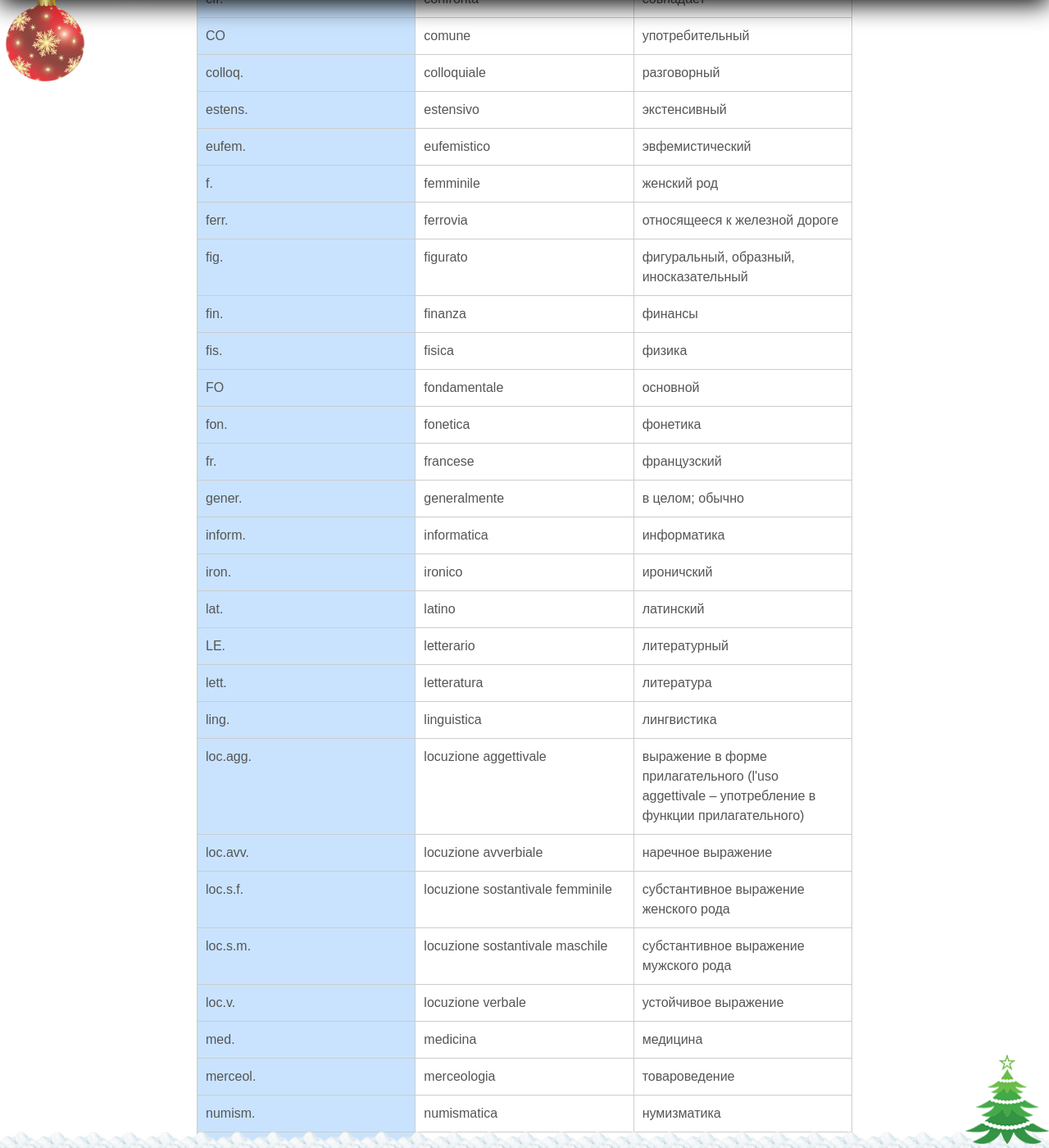
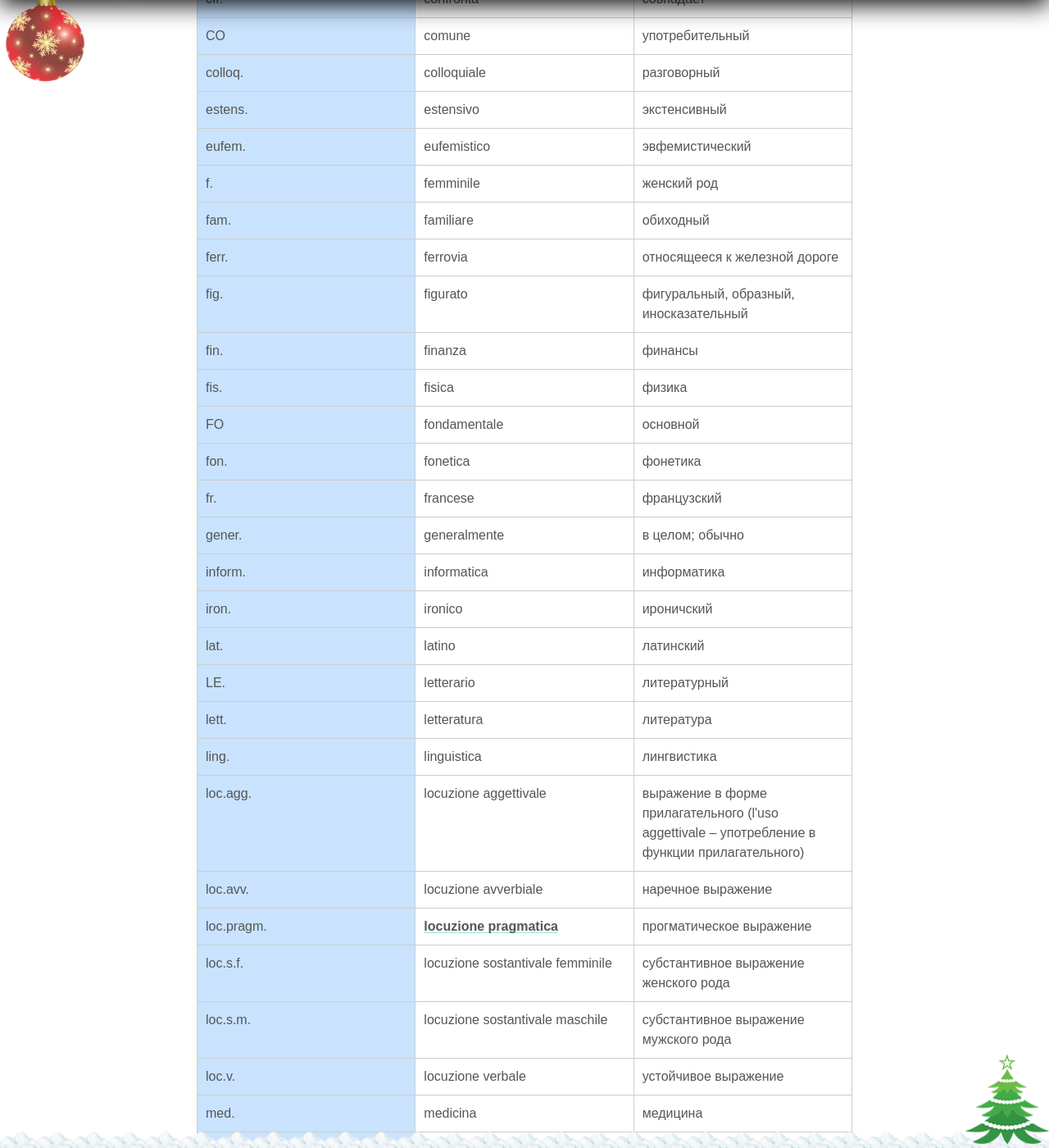
Before and after one commit to postolny/postolny.github.io, a Jekyll site: the page built from _pages/abbreviazioni.md, in a window 1280 px wide and 1400 px high, scrolled down 1340 px. Shown: the whole window at 82% size. Built offline with Jekyll 4.4.1, drawn with Linux system fonts in a browser that asks for light colours; nearby versions of some CDN libraries.

Commit message:
Add files via upload

```diff
--- a/_pages/abbreviazioni.md
+++ b/_pages/abbreviazioni.md
@@ -28,6 +28,7 @@ In questa pagina vi metterò una lista delle abbreviazioni che potete trovare ne
 |estens.|estensivo|экстенсивный|
 |eufem.|eufemistico|эвфемистический|
 |f.|femminile|женский род|
+|fam.|familiare|обиходный|
 |ferr.|ferrovia|относящееся к железной дороге|
 |fig.|figurato|фигуральный, образный, иносказательный|
 |fin.|finanza|финансы|
@@ -44,6 +45,7 @@ In questa pagina vi metterò una lista delle abbreviazioni che potete trovare ne
 |ling.|linguistica|лингвистика|
 |loc.agg.|locuzione aggettivale|выражение в форме прилагательного (l'uso aggettivale – употребление в функции прилагательного)|
 |loc.avv.|locuzione avverbiale|наречное выражение|
+|loc.pragm.|[locuzione pragmatica](https://dizionario.internazionale.it/parola/locuzione-pragmatica)|прогматическое выражение|
 |loc.s.f.|locuzione sostantivale femminile|субстантивное выражение женского рода|
 |loc.s.m.|locuzione sostantivale maschile|субстантивное выражение мужского рода|
 |loc.v.|locuzione verbale|устойчивое выражение|
@@ -107,6 +109,6 @@ Qui sotto ho fatto anche un elenco dei dizionari e vocabolari italiani online.
 * [Corriere della sera](https://dizionari.corriere.it/)
 * [Grande Dizionario Italiano di GABRIELLI ALDO](https://www.grandidizionari.it/dizionario_italiano.aspx)
 * [Dizionario d'ortografia e di pronunzia](http://www.dizionario.rai.it/)
-* [Glosbe](https://ru.glosbe.com/)
+* [Glosbe](https://ru.glosbe.com/it/ru)
 * [Dialetti d'Italia](https://www.dialettando.com/)
 * [Lingvo Live](https://www.lingvolive.com/ru-ru)
```
